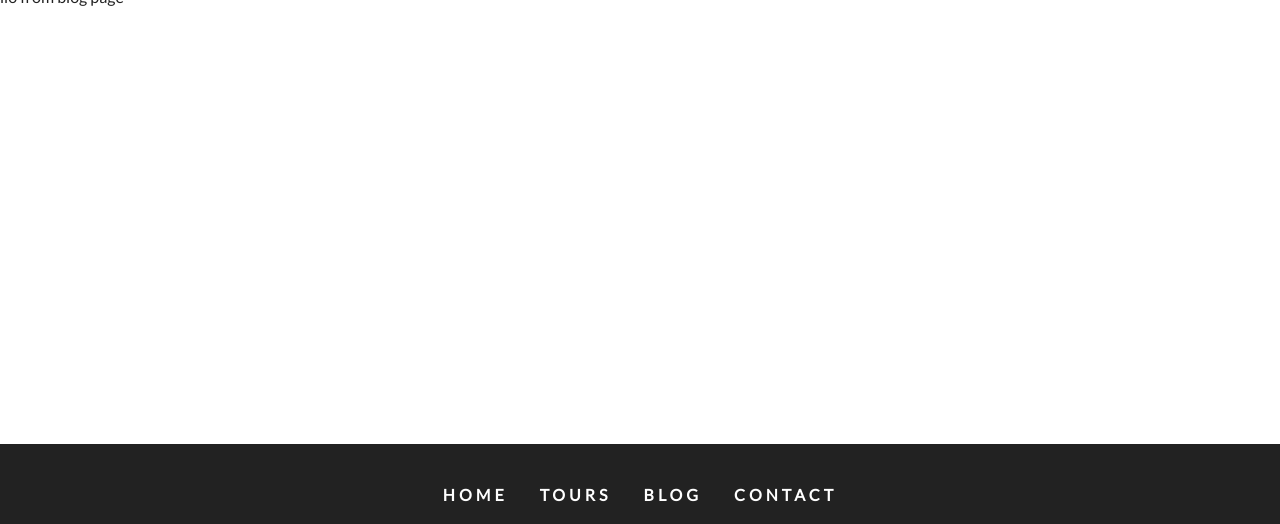
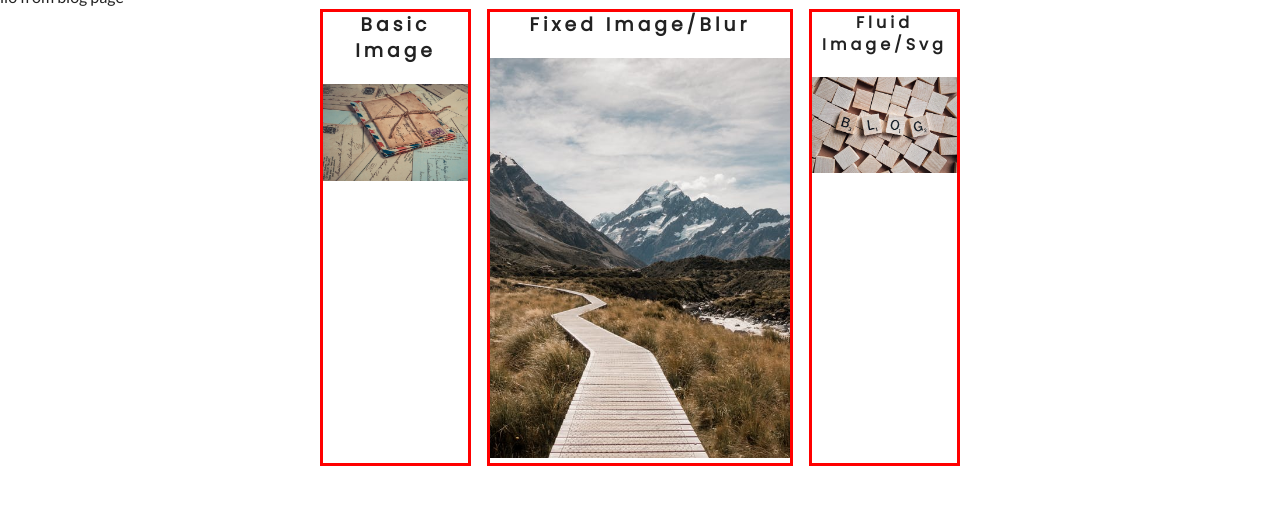
Before and after one commit to dwyfrequency/backroads-gatsby, a Gatsby site: page /blog in a window 1280 px wide. Shown: the part 161-685 px from the top of the page. Built offline with nearby package versions, Linux system fonts and the light colour scheme; Gatsby itself is replaced by a stand-in of ours.

Commit message:
adding styled component, and query for images

```diff
--- /dev/null
+++ b/src/components/Images.js
@@ -0,0 +1,69 @@
+import React from 'react'
+import { graphql, useStaticQuery } from 'gatsby'
+import styled from 'styled-components'
+import img from '../images/connectBcg.jpeg'
+import Img from 'gatsby-image'
+
+const Wrapper = styled.div`
+  text-align: center;
+  text-transform: capitalize;
+  width: 80vh;
+  margin: 0 auto 10rem auto;
+  article {
+    border: 3px solid red;
+  }
+  .basic {
+    width: 100%;
+  }
+  @media (min-width: 992px) {
+    display: grid;
+    grid-template-columns: repeat(3, 1fr);
+    grid-column-gap: 1rem;
+  }
+`
+
+const getImages = graphql`
+  query Images {
+    fixed: file(relativePath: { eq: "defaultBcg.jpeg" }) {
+      childImageSharp {
+        fixed(width: 300, height: 400) {
+          ...GatsbyImageSharpFixed
+        }
+      }
+      id
+      size
+      relativePath
+    }
+    fluid: file(relativePath: { eq: "blogBcg.jpeg" }) {
+      childImageSharp {
+        fluid {
+          ...GatsbyImageSharpFluid
+        }
+      }
+    }
+  }
+`
+
+const Images = () => {
+  const data = useStaticQuery(getImages)
+  const { fixed, fluid } = data
+  console.log(fixed)
+  return (
+    <Wrapper>
+      <article>
+        <h3>basic image</h3>
+        <img src={img} alt="basic img" className="basic" />
+      </article>
+      <article>
+        <h3>fixed image/blur</h3>
+        <Img fixed={fixed.childImageSharp.fixed} />
+      </article>
+      <article>
+        <h4>fluid image/svg</h4>
+        <Img fluid={fluid.childImageSharp.fluid} />
+      </article>
+    </Wrapper>
+  )
+}
+
+export default Images
--- a/src/pages/blog.js
+++ b/src/pages/blog.js
@@ -1,8 +1,14 @@
 import React from 'react'
 import Layout from '../components/Layout'
+import Images from '../components/Images'
 
 const blog = () => {
-  return <Layout>llo from blog page</Layout>
+  return (
+    <Layout>
+      llo from blog page
+      <Images />
+    </Layout>
+  )
 }
 
 export default blog
```
